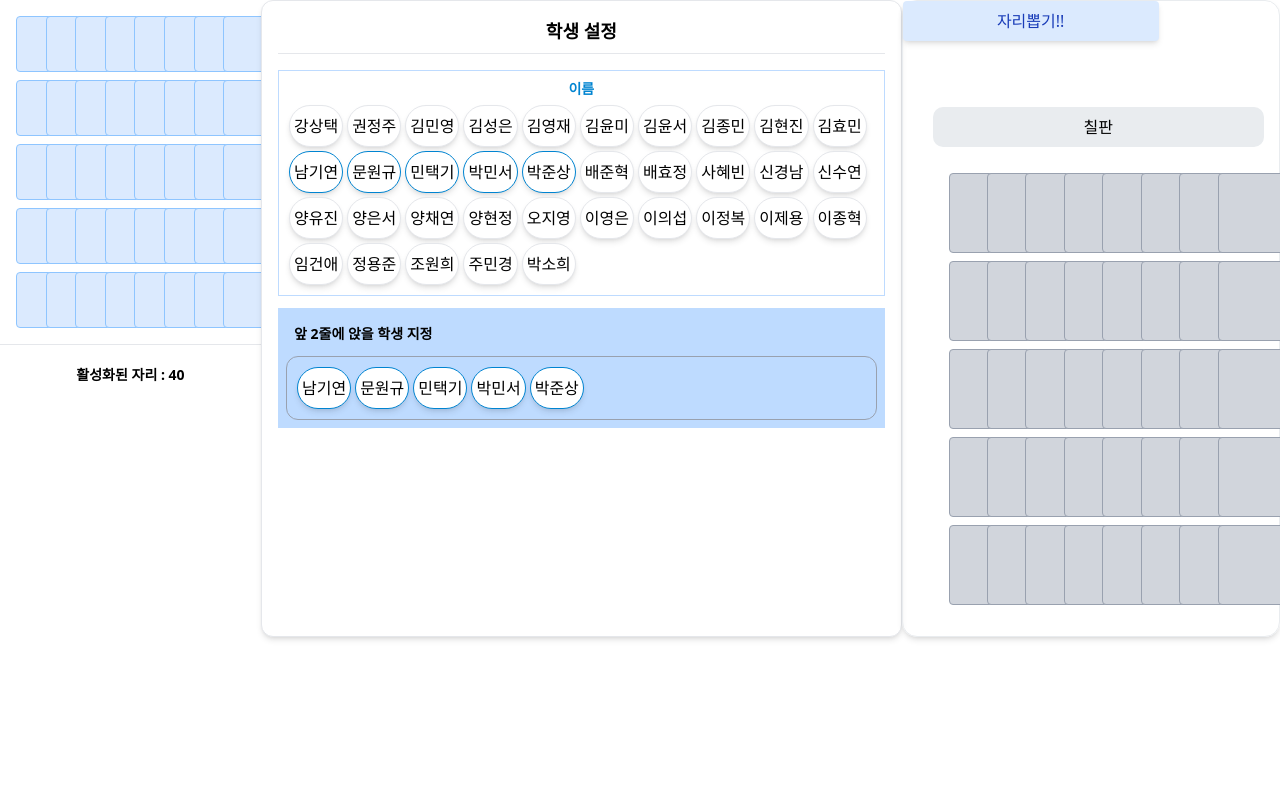
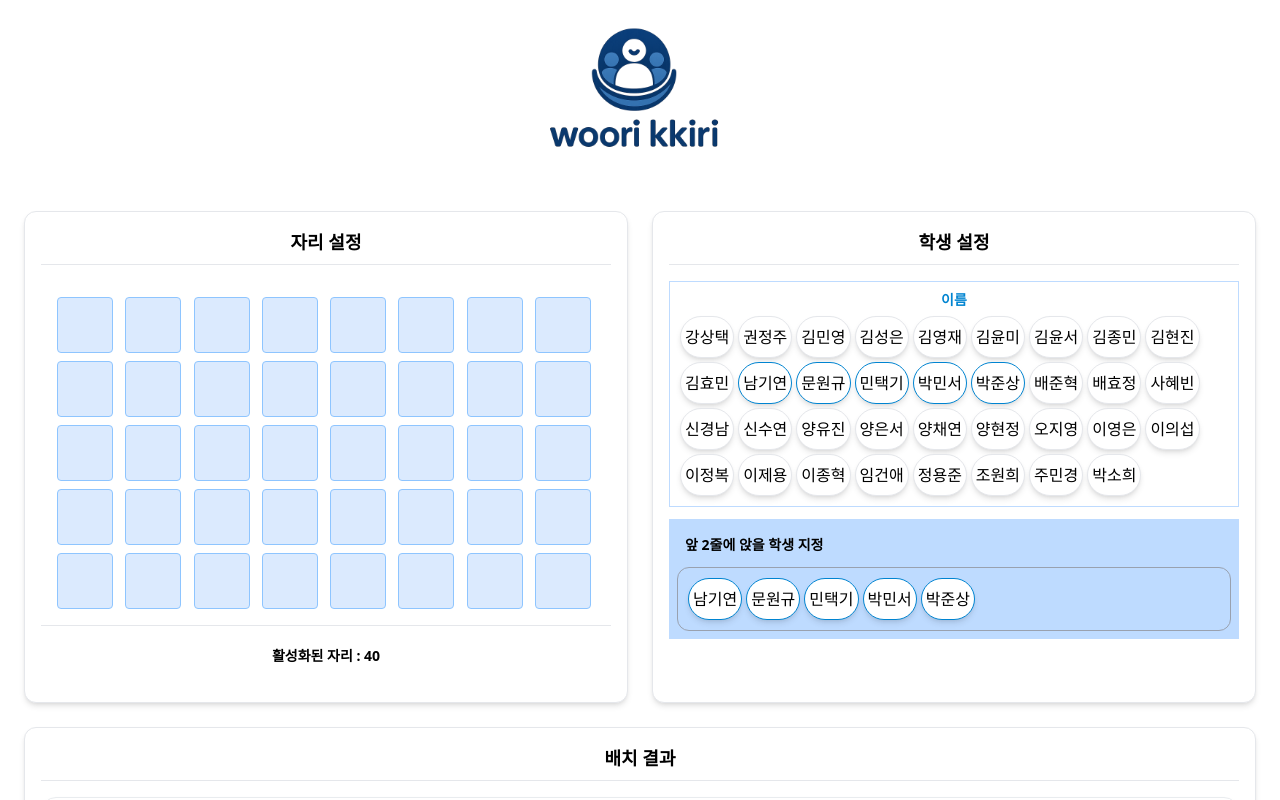
Before and after one commit to noeyigg/WooriKkiri, a React (Vite) app: page / in a window 1280 px wide. Shown: the top 800 px of the page. Built offline with nearby package versions, Linux system fonts and the light colour scheme.

Commit message:
style: 화면 레이아웃 스타일 추가

```diff
--- a/index.html
+++ b/index.html
@@ -3,6 +3,7 @@
   <head>
     <meta charset="UTF-8" />
     <meta name="viewport" content="width=device-width, initial-scale=1.0" />
+    <link rel="icon" href="/src/components/assets/Vector.svg" />
     <link rel="stylesheet" href="./src/style.css" />
     <title>우리끼리</title>
   </head>
--- a/src/App.jsx
+++ b/src/App.jsx
@@ -3,18 +3,30 @@ import SettingSeat from "./components/seats/SettingSeat";
 import Students from "./components/students/Students";
 import SeatProvider from "./contexts/SeatProvider";
 import { StudentProvider } from "./contexts/StudentContext";
+import Logo from "./components/assets/logo.png";
 
 function App() {
   return (
-    <div className="flex">
+    <>
+      <header className="bg-white flex">
+        <div className="mx-auto">
+          <div className="flex items-center">
+            <img src={Logo} alt="우리끼리 로고" className="w-70 mr-3" />
+          </div>
+        </div>
+      </header>
       <SeatProvider>
-        <SettingSeat />
         <StudentProvider>
-          <Students />
-          <ResultSeat />
+          <div className="grid grid-cols-1 lg:grid-cols-2 gap-6 m-6">
+            <SettingSeat />
+            <Students />
+          </div>
+          <div className="m-6">
+            <ResultSeat />
+          </div>
         </StudentProvider>
       </SeatProvider>
-    </div>
+    </>
   );
 }
 
--- a/src/components/common/RandomBtn.jsx
+++ b/src/components/common/RandomBtn.jsx
@@ -2,7 +2,7 @@ const RandomBtn = ({ onClick }) => {
   return (
     <button
       onClick={onClick}
-      className="w-3xs px-4 py-2 bg-blue-100 hover:bg-blue-200 hover:animate-bounce text-blue-800 rounded mb-4 cursor-pointer shadow-md transition-all duration-200"
+      className="m-auto w-3xs px-4 py-2 bg-blue-100 hover:bg-blue-200 hover:animate-bounce text-blue-800 rounded mb-4 cursor-pointer shadow-md transition-all duration-200"
     >
       자리뽑기!!
     </button>
--- a/src/components/results/ResultSeat.jsx
+++ b/src/components/results/ResultSeat.jsx
@@ -4,6 +4,7 @@ import { randomSeat } from "./randomSeat";
 import RandomBtn from "../common/RandomBtn";
 import { useStudents } from "../../contexts/StudentContext";
 import { SeatContext } from "../../contexts/SeatProvider";
+import CardLayout from "../../layouts/CardLayout";
 
 const ResultSeat = () => {
   const [assignedStudents, setAssignedStudents] = useState([]);
@@ -18,13 +19,17 @@ const ResultSeat = () => {
   };
 
   return (
+    <CardLayout title={"배치 결과"}>
       <div className="border border-[#e9ecef] rounded-[15px] shadow-md flex flex-col">
+        <div className="flex items-center justify-center h-25">
           <RandomBtn onClick={handleRandomSeat} />
+        </div>
         {/* <Title title={"자리 배치 결과"} /> */}
         <div className="pt-[30px] pr-[15px] pb-[15px] pl-[30px]">
           <ResultSeatLayout assignedStudents={assignedStudents} />
         </div>
       </div>
+    </CardLayout>
   );
 };
 
--- a/src/components/seats/SettingSeat.jsx
+++ b/src/components/seats/SettingSeat.jsx
@@ -3,10 +3,12 @@
 import React, { useContext } from "react";
 import SeatLayout from "./SeatLayout";
 import { SeatContext } from "../../contexts/SeatProvider";
+import CardLayout from "../../layouts/CardLayout";
 
 const SettingSeat = () => {
   const { seatList } = useContext(SeatContext);
   return (
+    <CardLayout title={"자리 설정"}>
       <div>
         <SeatLayout />
         <div className="border-t border-gray-200 p-5 text-center">
@@ -15,6 +17,7 @@ const SettingSeat = () => {
           </div>
         </div>
       </div>
+    </CardLayout>
   );
 };
 
--- a/src/layouts/CardLayout.jsx
+++ b/src/layouts/CardLayout.jsx
@@ -1,6 +1,6 @@
 const CardLayout = ({ title, children }) => {
   return (
-    <div className="rounded-xl border border-gray-200 shadow-md p-4 bg-white w-full max-w-3xl mx-auto">
+    <div className="rounded-xl border border-gray-200 shadow-md p-4 bg-white w-full mx-auto">
       <div className="border-b border-gray-200 pb-2 mb-4 text-center">
         <h2 className="text-lg font-semibold">{title}</h2>
       </div>
```
Also changed, not shown: src/components/assets/Vector.svg (added), src/components/assets/logo.png (added). Lines whose indentation alone changed are shown as unchanged.
